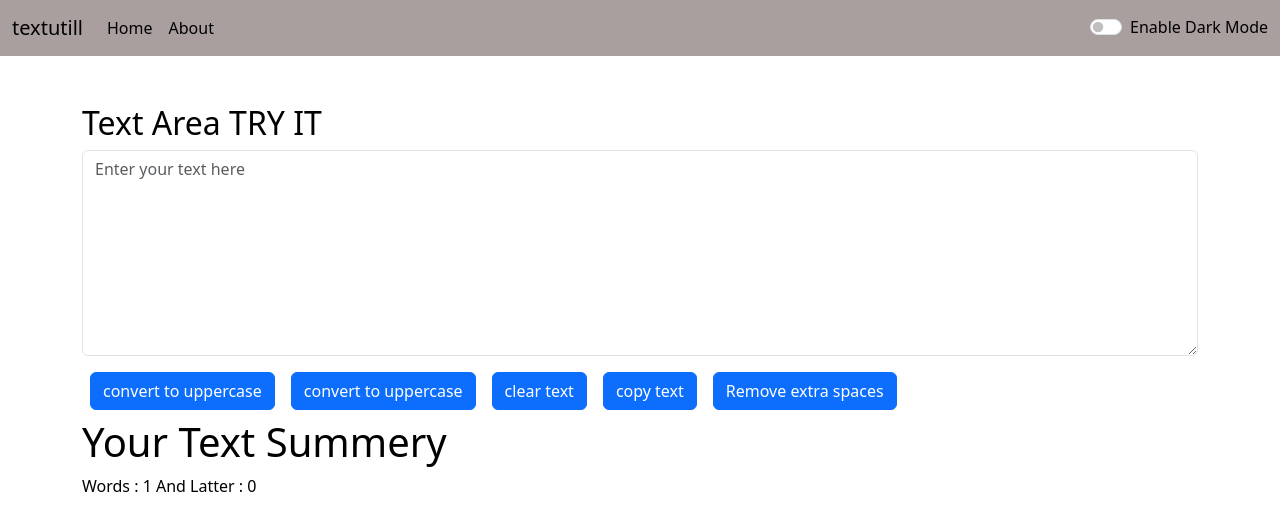
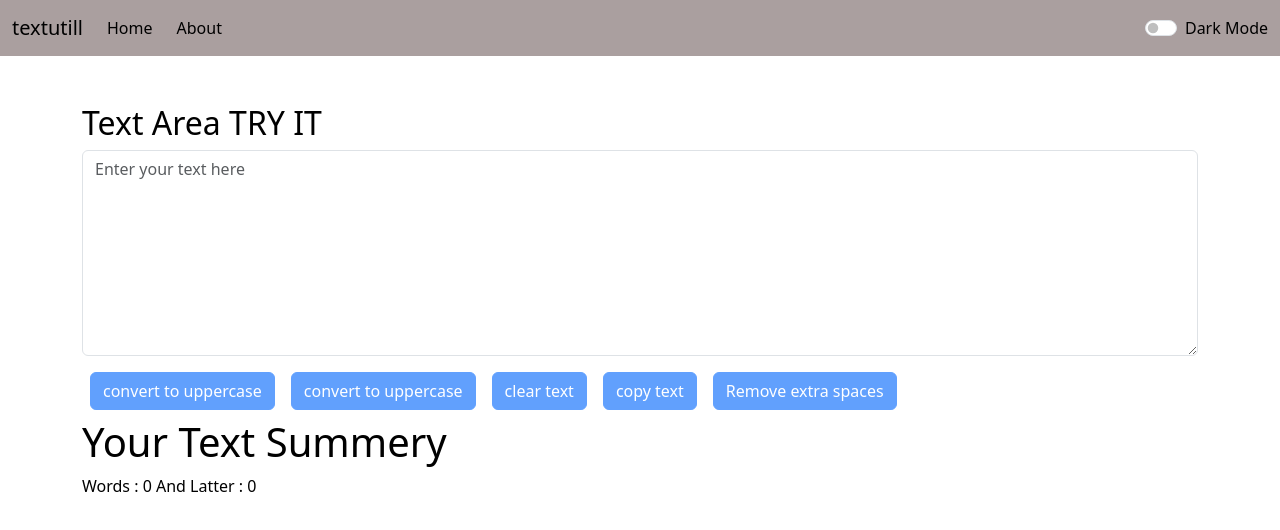
Before and after one commit to vijaymehra02/Textutils-React, a React (Create React App) app in the folder text/: page / in a window 1280 px wide. Shown: the top 530 px of the page. Built offline with nearby package versions, Linux system fonts and the light colour scheme.

Commit message:
add more features

```diff
--- a/text/src/App.js
+++ b/text/src/App.js
@@ -32,9 +32,9 @@ function App() {
       <Router>
         <Navebar tital='textutill' mode={mode} toggelmode={toggelmode} />
         <Routes>
-          <Route path="/" element={ <Textarea placeholder="Enter your text here" mode={mode} />}>
+          <Route exact path="/" element={ <Textarea placeholder="Enter your text here" mode={mode} />}>
           </Route>
-          <Route path="About/" element = {<About mode={mode} />}>
+          <Route exact path="About/" element = {<About mode={mode} />}>
           </Route>
         </Routes>
       </Router>
--- a/text/src/Component/Navebar.jsx
+++ b/text/src/Component/Navebar.jsx
@@ -1,29 +1,29 @@
 
-import React , {useState} from 'react'
-import {Link} from 'react-router-dom' ;
+import React, { useState } from 'react'
+import { Link } from 'react-router-dom';
 
 export default function Navebar(props) {
 
-    const [modepera , setmodepera] = useState('Enable Dark Mode');
-    const [modenav , setmodenav] = useState({
-        color : 'black',
-       backgroundColor:'#aa9f9f',
+    const [modepera, setmodepera] = useState('Dark Mode');
+    const [modenav, setmodenav] = useState({
+        color: 'black',
+        backgroundColor: '#aa9f9f',
     });
-    const modeperaf = () =>{
-        if(props.mode === 'light'){
+    const modeperaf = () => {
+        if (props.mode === 'light') {
             setmodenav({
-                color : 'white',
-                backgroundColor : '#100b0b',
+                color: 'white',
+                backgroundColor: '#100b0b',
 
-              });
-            setmodepera("Enable Dark Mode");
-        }else{
+            });
+            setmodepera("Dark Mode");
+        } else {
             setmodenav({
-                color : 'black',
-               backgroundColor:'#aa9f9f',
+                color: 'black',
+                backgroundColor: '#aa9f9f',
 
-              });
-            setmodepera("Enable Light Mode");
+            });
+            setmodepera("Light Mode");
         }
     }
 
@@ -31,19 +31,22 @@ export default function Navebar(props) {
         <div>
             <nav className="navbar navbar-expand-lg " style={modenav}>
                 <div className="container-fluid">
+                    <div className='d-flex'>
                     <a className="navbar-brand" style={modenav} href="#">{props.tital}</a>
+                    <ul className="navbar-nav me-auto mb-2 mb-lg-0 d-flex flex-row ">
+                        <li className="nav-item">
+                            <Link className="nav-link active" style={modenav} aria-current="page" to="/">Home</Link>
+                        </li>
+                        <li className="nav-item ms-2">
+                            <Link className="nav-link active" style={modenav} aria-current="page" to="/About">About</Link>
+                        </li>
+                    </ul>
+                    </div>
 
-                    <div className="collapse navbar-collapse" id="navbarSupportedContent">
-                        <ul className="navbar-nav me-auto mb-2 mb-lg-0">
-                            <li className="nav-item">
-                                <Link className="nav-link active" style={modenav} aria-current="page"  to="/">Home</Link>
-                            </li>
-                            <li className="nav-item">
-                                <Link className="nav-link active" style={modenav} aria-current="page"  to="/About">About</Link>
-                            </li>
-                        </ul>
-                        <div className="form-check form-switch">
-                            <input className="form-check-input" type="checkbox" role="switch" id="flexSwitchCheckChecked" onClick={props.toggelmode } onChange={modeperaf} />
+                    <div className="d-flex justify-content-between" id="navbarSupportedContent">
+
+                        <div className="form-check form-switch my-auto">
+                            <input className="form-check-input" type="checkbox" role="switch" id="flexSwitchCheckChecked" onClick={props.toggelmode} onChange={modeperaf} />
                             <label className="form-check-label" htmlFor="flexSwitchCheckChecked" > {modepera} </label>
                         </div>
                     </div>
--- a/text/src/Component/Textarea.jsx
+++ b/text/src/Component/Textarea.jsx
@@ -1,3 +1,4 @@
+import { isDisabled } from '@testing-library/user-event/dist/utils';
 import React, { useState } from 'react'
 
 export default function Textarea(props) {
@@ -33,18 +34,18 @@ export default function Textarea(props) {
             <div className='container mt-5'style={{color: props.mode==='light'?'black':'white' }} >
                     <h2> Text Area TRY IT </h2>
                     <textarea className="form-control"  onChange={handleOnClick} placeholder='Enter your text here' rows="8" style={{ backgroundColor: props.mode==='light'?'white':'rgb(59 58 58)' , color: props.mode==='light'?'black':'white' }} value ={text}></textarea>
-                    <button className='btn btn-primary mt-3 mx-2 my-2' onClick={toupper}>convert to uppercase</button>
-                    <button className='btn btn-primary mt-3 mx-2 my-2' onClick={tolower}>convert to uppercase</button>
-                    <button className='btn btn-primary mt-3 mx-2 my-2' onClick={cleartext}>clear text</button>
-                    <button className='btn btn-primary mt-3 mx-2 my-2' onClick={copytext}>copy text</button>
-                    <button className='btn btn-primary mt-3 mx-2 my-2' onClick={removeextraspace}>Remove extra spaces</button>
+                    <button className='btn btn-primary mt-3 mx-2 my-2' disabled = {text.length===0} onClick={toupper}>convert to uppercase</button>
+                    <button className='btn btn-primary mt-3 mx-2 my-2'disabled = {text.length===0} onClick={tolower}>convert to uppercase</button>
+                    <button className='btn btn-primary mt-3 mx-2 my-2' disabled = {text.length===0} onClick={cleartext}>clear text</button>
+                    <button className='btn btn-primary mt-3 mx-2 my-2' disabled = {text.length===0} onClick={copytext}>copy text</button>
+                    <button className='btn btn-primary mt-3 mx-2 my-2' disabled = {text.length===0} onClick={removeextraspace}>Remove extra spaces</button>
 
             </div>
 
         </div>
         <div className="container" style = {{color : props.mode === 'light' ? 'black':'white'}} >
             <h1>Your Text Summery</h1>
-            <p>Words : {text.split(" ").length} And Latter : {text.length}</p>
+            <p>Words : {text.split(" ").filter((element)=>{return element.length !==0}).length} And Latter : {text.length}</p>
         </div>
         </>
 
```
